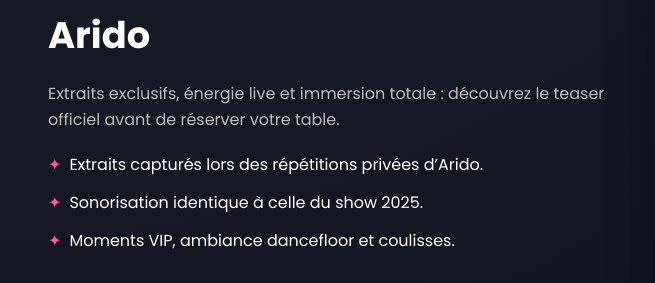
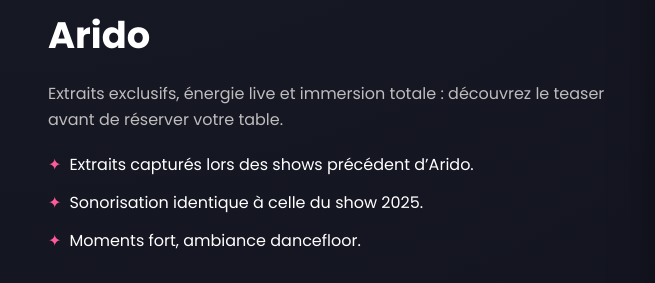
Before and after one commit to MeritoHassan/afaris, a plain HTML site: page public/index.html in a window 1280 px wide. Shown: the part 807-1090 px from the top of the page, 0-655 px from the left. Drawn offline with Linux system fonts and the light colour scheme; no server answers.

Commit message:
quelques modifs des mots

```diff
--- a/public/index.html
+++ b/public/index.html
@@ -74,11 +74,11 @@
     <div class="experience-content">
       <p class="eyebrow">Avant-goût de la soirée</p>
       <h2>Plongez dans l’ambiance Arido</h2>
-      <p>Extraits exclusifs, énergie live et immersion totale : découvrez le teaser officiel avant de réserver votre table.</p>
+      <p>Extraits exclusifs, énergie live et immersion totale : découvrez le teaser avant de réserver votre table.</p>
       <ul class="experience-points">
-        <li>Extraits capturés lors des répétitions privées d’Arido.</li>
+        <li>Extraits capturés lors des shows précédent d’Arido.</li>
         <li>Sonorisation identique à celle du show 2025.</li>
-        <li>Moments VIP, ambiance dancefloor et coulisses.</li>
+        <li>Moments fort, ambiance dancefloor.</li>
       </ul>
       <div class="countdown" aria-label="Compte à rebours avant la soirée AFARIS">
         <div>
```
